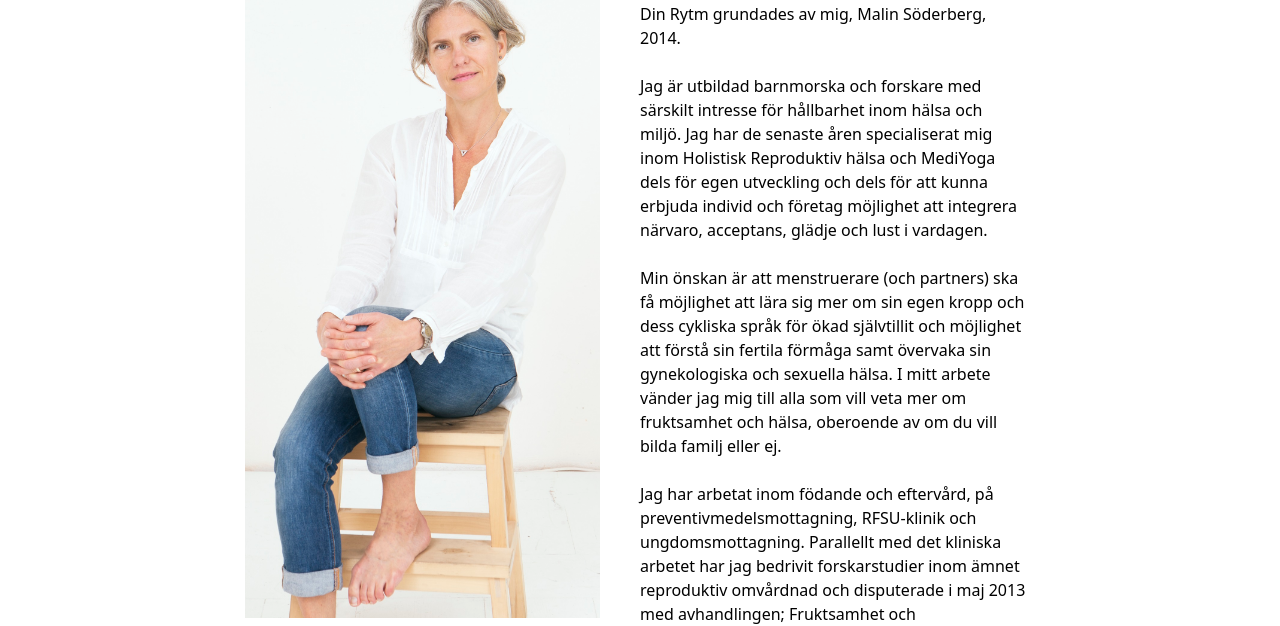
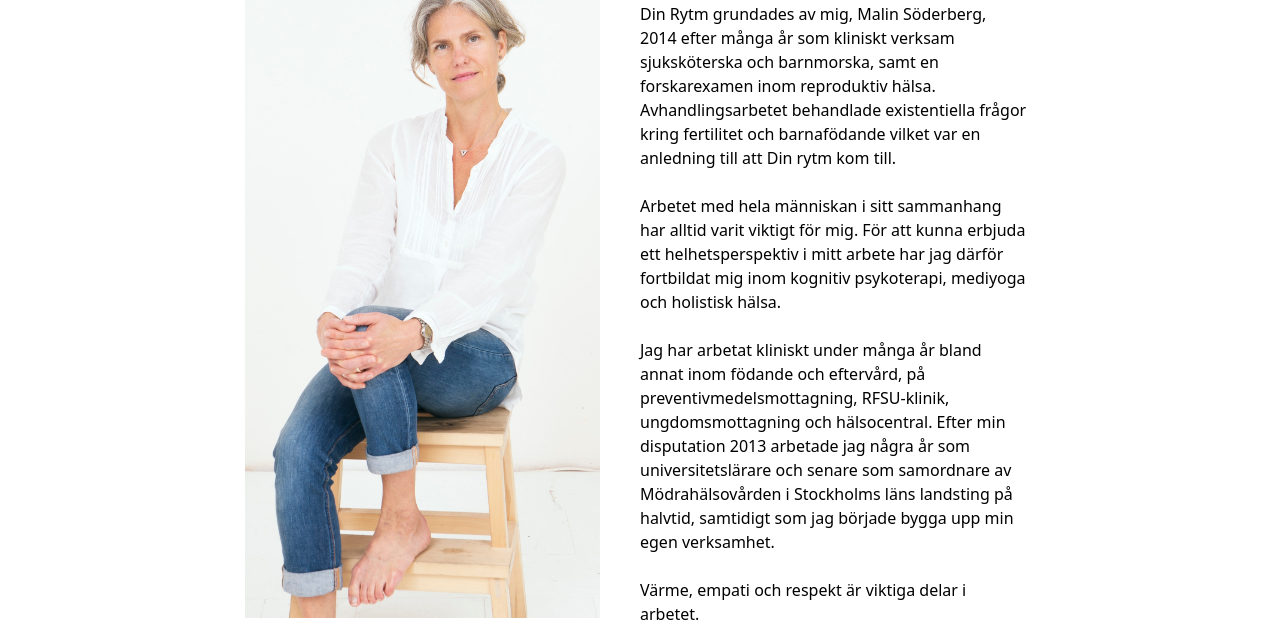
Before and after one commit to EllaSoderberg/DinRytm, a Gatsby site: page /om in a window 1280 px wide. Shown: the part 198-824 px from the top of the page. Built offline with nearby package versions, Linux system fonts and the light colour scheme; Gatsby itself is replaced by a stand-in of ours; what @tailwindcss/custom-forms would draw is missing.

Commit message:
Edited some text

```diff
--- a/src/pages/om.js
+++ b/src/pages/om.js
@@ -15,39 +15,36 @@ function Om() {
         <div className="mt-32 flex justify-center">
           <div className="block flex flex-col sm:flex-row w-full md:w-2/3 mb-8">
             <div className="flex-1">
-            <img className="py-2 px-16 xs:py-8 xs:px-24 sm:pr-0 sm:pl-8" src={ Malin }></img>
+              <img
+                className="py-2 px-16 xs:py-8 xs:px-24 sm:pr-0 sm:pl-8"
+                src={Malin}
+              ></img>
             </div>
             <div className="flex-1 px-10">
               <h1 className="font-serif text-5xl ">Om Mig</h1>
               <p>
-                Din Rytm grundades av mig, Malin Söderberg, 2014.
-                <br></br>
-                <br></br>
-                Jag är
-                utbildad barnmorska och forskare med särskilt intresse för
-                hållbarhet inom hälsa och miljö. Jag har de senaste åren
-                specialiserat mig inom Holistisk Reproduktiv hälsa och MediYoga
-                dels för egen utveckling och dels för att kunna erbjuda individ
-                och företag möjlighet att integrera närvaro, acceptans, glädje
-                och lust i vardagen.
-                <br></br>
-                <br></br>
-                 Min önskan är att menstruerare (och
-                partners) ska få möjlighet att lära sig mer om sin egen kropp
-                och dess cykliska språk för ökad självtillit och möjlighet att
-                förstå sin fertila förmåga samt övervaka sin gynekologiska och
-                sexuella hälsa. I mitt arbete vänder jag mig till alla som vill
-                veta mer om fruktsamhet och hälsa, oberoende av om du vill bilda
-                familj eller ej.
-                <br></br>
-                <br></br>
-                Jag har arbetat inom födande och eftervård, på
-                preventivmedelsmottagning, RFSU-klinik och ungdomsmottagning.
-                Parallellt med det kliniska arbetet har jag bedrivit
-                forskarstudier inom ämnet reproduktiv omvårdnad och disputerade
-                i maj 2013 med avhandlingen; Fruktsamhet och barnafödande:
-                upplevelser, tankar och attityder bland kvinnor som inte fött
-                barn.
+                Din Rytm grundades av mig, Malin Söderberg, 2014 efter många år
+                som kliniskt verksam sjuksköterska och barnmorska, samt en
+                forskarexamen inom reproduktiv hälsa. Avhandlingsarbetet
+                behandlade existentiella frågor kring fertilitet och
+                barnafödande vilket var en anledning till att Din rytm kom till.
+                <br />
+                <br />
+                Arbetet med hela människan i sitt sammanhang har alltid varit
+                viktigt för mig. För att kunna erbjuda ett helhetsperspektiv i
+                mitt arbete har jag därför fortbildat mig inom kognitiv
+                psykoterapi, mediyoga och holistisk hälsa.
+                <br />
+                <br />
+                Jag har arbetat kliniskt under många år bland annat inom födande
+                och eftervård, på preventivmedelsmottagning, RFSU-klinik,
+                ungdomsmottagning och hälsocentral. Efter min disputation 2013
+                arbetade jag några år som universitetslärare och senare som
+                samordnare av Mödrahälsovården i Stockholms läns landsting på halvtid, samtidigt
+                som jag började bygga upp min egen verksamhet.
+                <br />
+                <br />
+                Värme, empati och respekt är viktiga delar i arbetet.
               </p>
             </div>
           </div>
```
